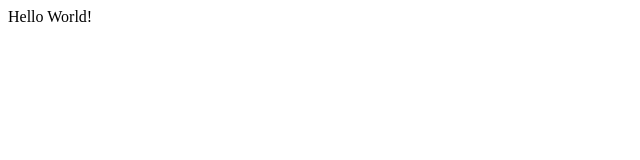
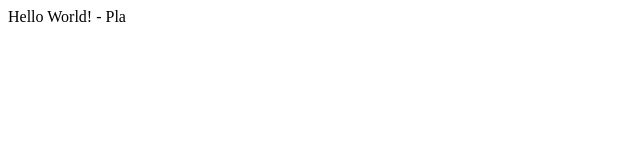
Before and after one commit to plexian/plx_csharp, a plain HTML site: page index.html in a window 1280 px wide. Shown: the full height of the page, 0-640 px from the left. Drawn offline with Linux system fonts and the light colour scheme.

Commit message:
Added new Branch index.html

```diff
--- a/index.html
+++ b/index.html
@@ -1,4 +1,4 @@
 <html>
 <head><title>Hello World</title></head>
-<body>Hello World!</body>
+<body>Hello World! - Pla</body>
 </html>
```
